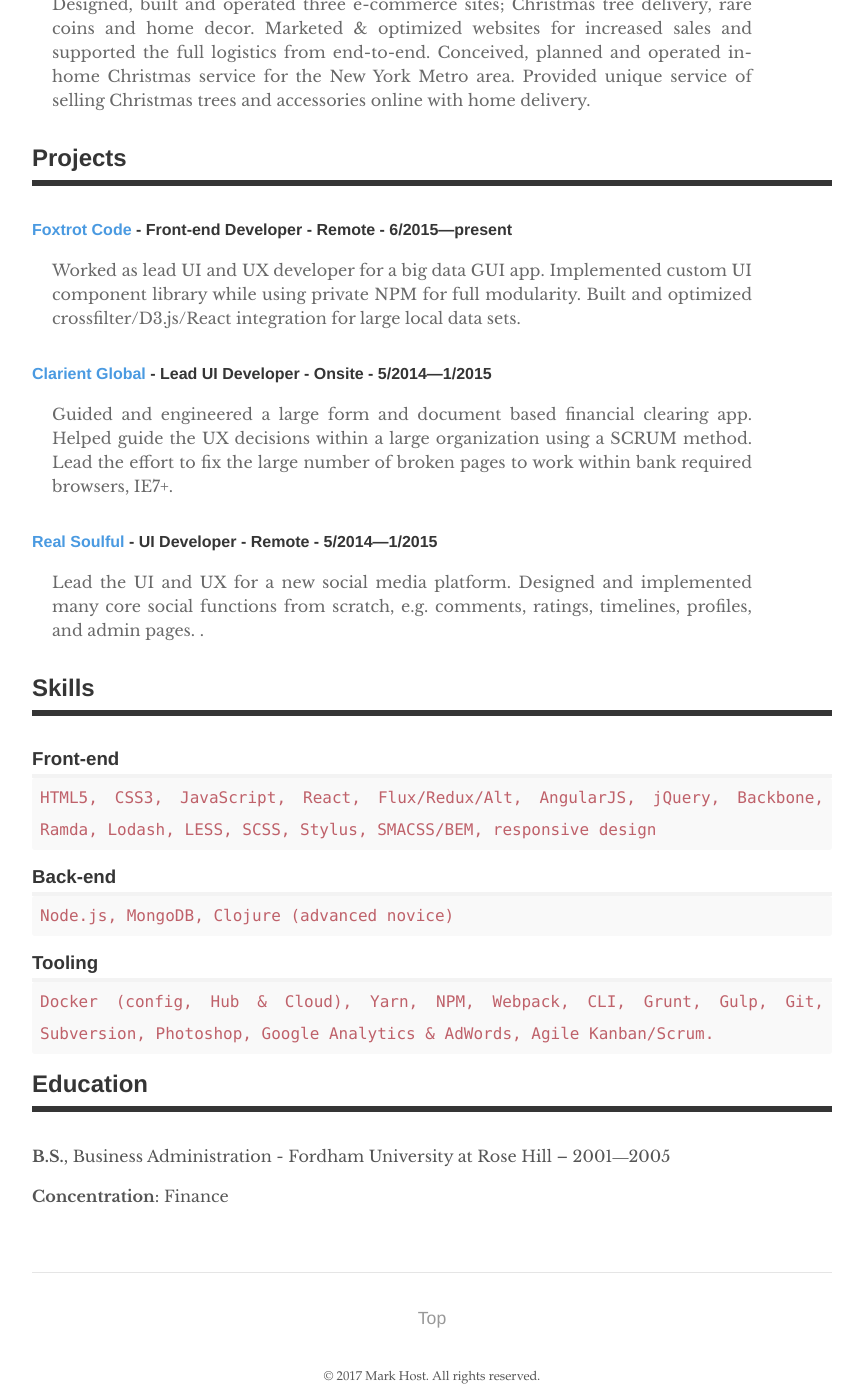
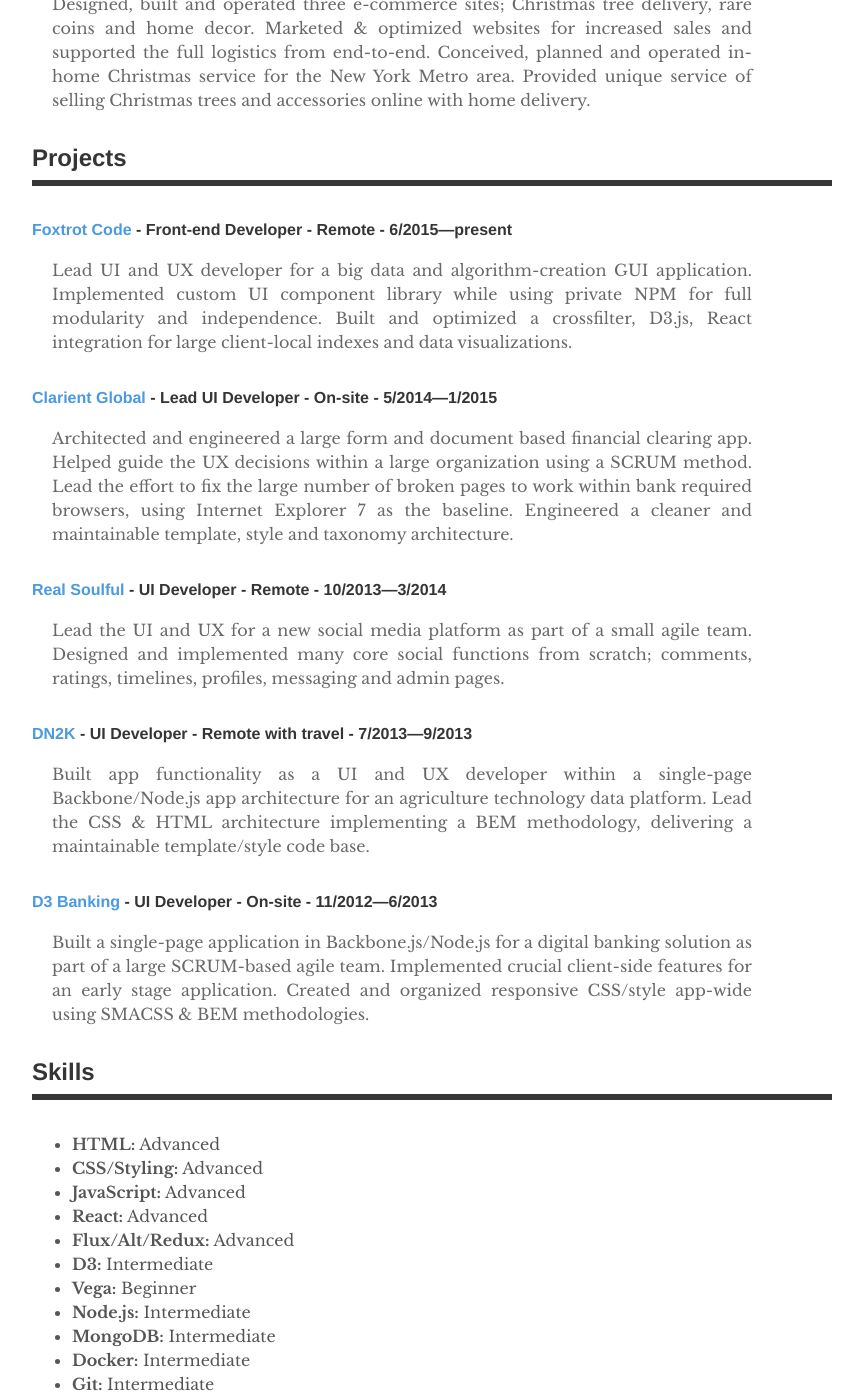
Before and after one commit to markehost/markehost, a Jekyll site: the page built from resume.md, in a window 1280 px wide and 1400 px high, scrolled down 1047 px. Shown: the whole window, without its empty margins (208-1071 px from the left). Built offline with Jekyll 4.4.1, drawn with Linux system fonts in a browser that asks for light colours; some of the changed text lies outside the part shown.

Commit message:
resume changes

```diff
--- a/_layouts/resume.html
+++ b/_layouts/resume.html
@@ -13,7 +13,9 @@
     <h1 class="post-title">{{ page.title }}</h1>
     <div class="post-line"></div>
 
-    {{ content }}
+    <div class="resume__content">
+        {{ content }}
+    </div>
 
 </div>
 
--- a/resume.md
+++ b/resume.md
@@ -2,73 +2,92 @@
 layout: resume
 title: Résumé
 permalink: /resume/
-date: 04/10/2017
+date: 13/04/2017
 ---
 
 
-## Experience
+<div class="resume__history">
+    <div class="resume__experience">
+        <h2>Experience</h2>
+        <h4>Software Consultant - Mark Host, LLC</h4>
+        <h5>New York - 11/2012―present</h5>
+        <blockquote>
+            <p>Consulting clients on front-end development and design from rescue contracts to long-term enterprise projects.  Primarily providing JavaScript web development, front-end architectural consultation and <strong>large-scale CSS/styling</strong> implementation and optimization.  Additional expertise in UX consultation, design, site optimization, e-commerce setup (Shopify), PSD to HTML and pitch-deck site creation.</p>
+        </blockquote>
+        <h4>Front-end Developer - <a href="http://inetsgi.com/">iNet Solutions, Inc</a></h4>
+        <h5>Omaha, NE - 1/2010―11/2012</h5>
+        <blockquote>
+            <p>Directed UI, UX and information architecture for all client websites and mobile apps.  Duties ranged from full PSD mobile app design to long-term AdWords/Search optimization.  Responsible for all new front-end code & design and maintaining existing codebase within ASP.NET/SQL Server infrastructure.</p>
+        </blockquote>
+        <h4>Web Design Specialist - <a href="http://www.dtn.com/agriculture/">Telvent DTN</a></h4>
+        <h5>Omaha, NE - 7/2009―12/2009</h5>
+        <blockquote>
+            <p>Lead the effort to bring the leader in agricultural websites up to modern website standards while supporting IE6+.  Responsible for design, markup and implementation of new stock and custom templates.  Interfaced directly with large clients in delivering special corporate requirements.</p>
+        </blockquote>
+        <h4>Owner/Founder - Laurence Emerson Inc., d/b/a Christmas Direct</h4>
+        <h5>New York, NY - 8/2005―11/2012</h5>
+        <blockquote>
+            <p>Designed, built and operated three e-commerce sites; Christmas tree delivery, rare coins and home decor.  Marketed &amp; optimized websites for increased sales and supported the full logistics from end-to-end.  Conceived, planned and operated in-home Christmas service for the New York Metro area.  Provided unique service of selling Christmas trees and accessories online with home delivery.</p>
+        </blockquote>
+    </div>
+    <div class="resume__projects">
+        <h2>Projects</h2>
+        <h4><a href="https://foxtrotcode.com/">Foxtrot Code</a> - Front-end Developer - Remote - 6/2015―present</h4>
+        <blockquote>
+            <p>Lead UI and UX developer for a big data and algorithm-creation GUI application.  Implemented custom UI component library while using private NPM for full modularity and independence.  Built and optimized a crossfilter, D3.js, React integration for large client-local indexes and data visualizations.</p>
+        </blockquote>
+        <h4><a href="http://www.clarientglobal.com/">Clarient Global</a> - Lead UI Developer - On-site - 5/2014―1/2015</h4>
+        <blockquote>
+            <p>Architected and engineered a large form and document based financial clearing app.  Helped guide the UX decisions within a large organization using a SCRUM method.  Lead the effort to fix the large number of broken pages to work within bank required browsers, using Internet Explorer 7 as the baseline.  Engineered a cleaner and maintainable template, style and taxonomy architecture.</p>
+        </blockquote>
+        <h4><a href="https://vimeo.com/195461121">Real Soulful</a> - UI Developer - Remote - 10/2013―3/2014</h4>
+        <blockquote>
+            <p>Lead the UI and UX for a new social media platform as part of a small agile team.  Designed and implemented many core social functions from scratch; comments, ratings, timelines, profiles, messaging and admin pages.</p>
+        </blockquote>
+        <h4><a href="https://dn2k.com/">DN2K</a> - UI Developer - Remote with travel - 7/2013―9/2013</h4>
+        <blockquote>
+            <p>Built app functionality as a UI and UX developer within a single-page Backbone/Node.js app architecture for an agriculture technology data platform.  Lead the CSS & HTML architecture implementing a BEM methodology, delivering a maintainable template/style code base.</p>
+        </blockquote>
+        <h4><a href="http://www.d3banking.com/">D3 Banking</a> - UI Developer - On-site - 11/2012―6/2013</h4>
+        <blockquote>
+            <p>Built a single-page application in Backbone.js/Node.js for a digital banking solution as part of a large SCRUM-based agile team.  Implemented crucial client-side features for an early stage application.  Created and organized responsive CSS/style app-wide using SMACSS & BEM methodologies.</p>
+        </blockquote>
+    </div>
+</div>
 
-#### Freelance Consultant - Mark Host LLC
-##### New York - 11/2012―present
-
-> Consulting clients on front-end development and design from rescue contracts to long-term enterprise projects.  Primarily providing JavaScript web development, front-end architectural consultation and **large-scale CSS/styling** implementation and optimization.  Additional expertise in UX consultation, design, site optimization, e-commerce setup (Shopify), PSD to HTML and pitch-deck site creation.
+<div class="resume__sidebar">
+    <div class="resume__skills">
+        <h2>Skills</h2>
+        <ul>
+            <li><strong>HTML:</strong> Advanced</li>
+            <li><strong>CSS/Styling:</strong> Advanced</li>
+            <li><strong>JavaScript:</strong> Advanced</li>
+            <li><strong>React:</strong> Advanced</li>
+            <li><strong>Flux/Alt/Redux:</strong> Advanced</li>
+            <li><strong>D3:</strong> Intermediate</li>
+            <li><strong>Vega:</strong> Beginner</li>
+            <li><strong>Node.js:</strong> Intermediate</li>
+            <li><strong>MongoDB:</strong> Intermediate</li>
+            <li><strong>Docker:</strong> Intermediate</li>
+            <li><strong>Git:</strong> Intermediate</li>
+            <li><strong>NPM:</strong> Advanced</li>
+            <li><strong>Webpack:</strong> Intermediate</li>
+            <li><strong>User Experience:</strong> Advanced</li>
+            <li><strong>Sketch/Photoshop:</strong> Intermediate</li>
+            <li><strong>Clojure/Clojurescript:</strong> Beginner</li>
+        </ul>
+    </div>
 
 
-
-#### Front-end Developer - [iNet Solutions, Inc](http://inetsgi.com/)
-##### Omaha, NE - 1/2010―11/2012
-
-> Directed UI, UX and information architecture for all client websites and mobile apps.  Duties ranged from full PSD mobile app design to long-term AdWords/Search optimization.  Responsible for all new front-end code and design within ASP.NET/SQL Server infrastructure.
-
-
-
-#### Web Design Specialist - [Telvent DTN](http://www.dtn.com/agriculture/)
-##### Omaha, NE - 7/2009―12/2009
-
-> Lead the effort to bring the leader in agricultural websites up to modern website standards.  Responsible for design, markup and implementation of new stock and custom templates.  Interfaced directly with large clients in delivering special corporate requirements.
-
-
-
-
-#### Owner/Founder - Laurence Emerson Inc., d/b/a Christmas Direct
-##### New York, NY - 8/2005―11/2012
-
-> Designed, built and operated three e-commerce sites; Christmas tree delivery, rare coins and home decor.  Marketed & optimized websites for increased sales and supported the full logistics from end-to-end.  Conceived, planned and operated in-home Christmas service for the New York Metro area.  Provided unique service of selling Christmas trees and accessories online with home delivery.
-
-
-
-
-
-## Projects
-
-#### [Foxtrot Code](https://foxtrotcode.com/) - Front-end Developer - Remote - 6/2015―present
-> Worked as lead UI and UX developer for a big data GUI app.  Implemented custom UI component library while using private NPM for full modularity.  Built and optimized crossfilter/D3.js/React integration for large local data sets.
-
-#### [Clarient Global](http://www.clarientglobal.com/) - Lead UI Developer - Onsite - 5/2014―1/2015
-> Guided and engineered a large form and document based financial clearing app.  Helped guide the UX decisions within a large organization using a SCRUM method.  Lead the effort to fix the large number of broken pages to work within bank required browsers, IE7+.
-
-#### [Real Soulful](https://vimeo.com/195461121) - UI Developer - Remote - 5/2014―1/2015
-> Lead the UI and UX for a new social media platform.  Designed and implemented many core social functions from scratch, e.g. comments, ratings, timelines, profiles, and admin pages.
-.
-
-
-## Skills
-
-
-### Front-end
-`HTML5, CSS3, JavaScript, React, Flux/Redux/Alt, AngularJS, jQuery, Backbone, Ramda, Lodash, LESS, SCSS, Stylus, SMACSS/BEM, responsive design`
-
-
-### Back-end
- `Node.js, MongoDB, Clojure (advanced novice)`
-
-
-### Tooling
-`Docker (config, Hub & Cloud), Yarn, NPM, Webpack, CLI, Grunt, Gulp, Git, Subversion, Photoshop, Google Analytics & AdWords, Agile Kanban/Scrum.`
-
-
-## Education
-
-**B.S.**, Business Administration - Fordham University at Rose Hill – 2001―2005
-
-**Concentration**: Finance
+    <div class="resume__edu">
+        <h2>Education</h2>
+        <ul>
+            <li>
+                <p><strong>Fordham University at Rose Hill</strong></p>
+                <p>Bronx, New York</p>
+                <!--<p>2001―2005</p>-->
+                <p>Bachelors of Science in Business Administration, Concentration in Finance</p>
+            </li>
+        </ul>
+    </div>
+</div>
```
